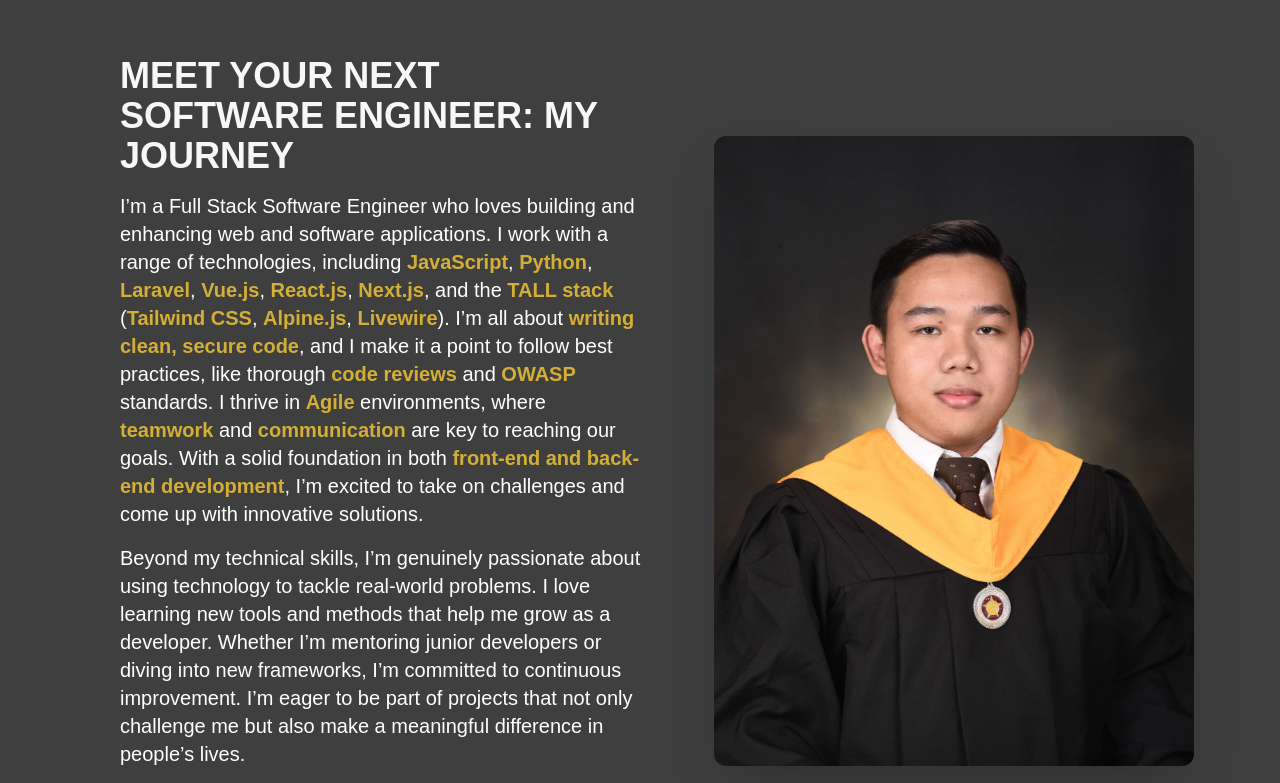
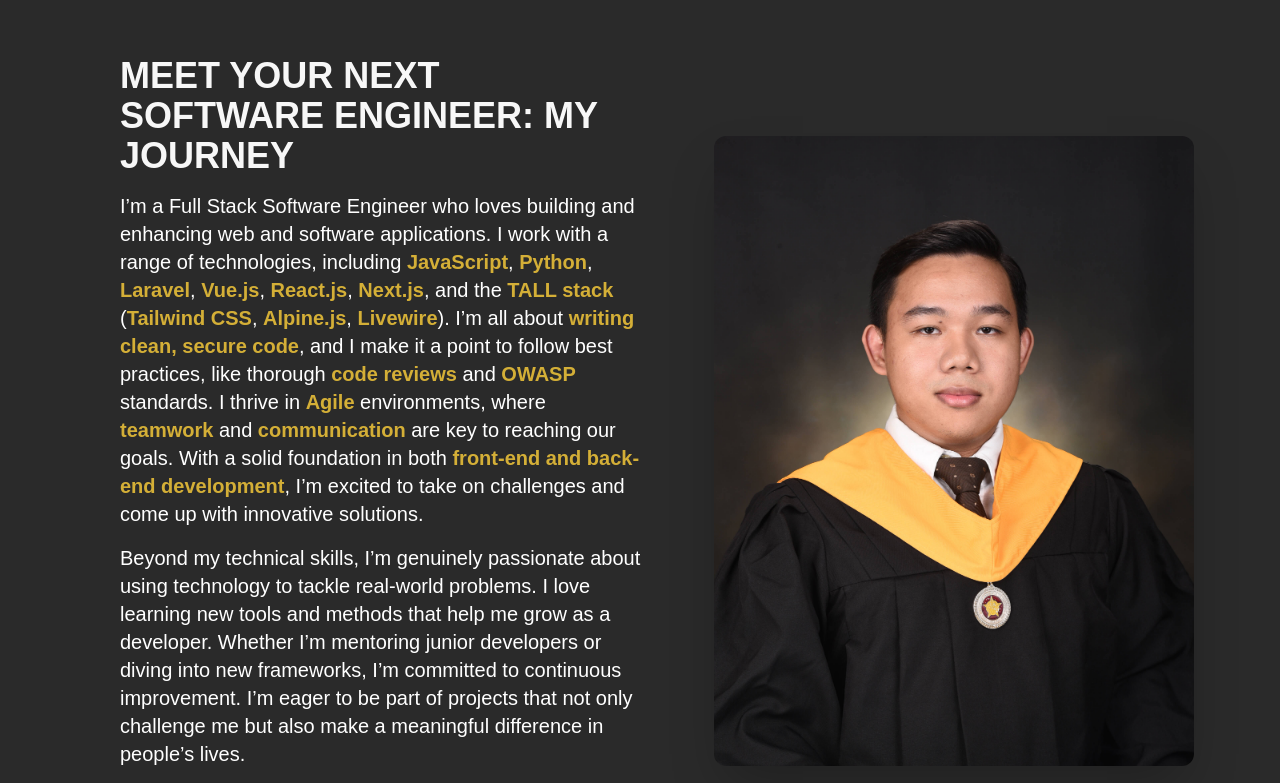
Before and after one commit to lancedalanon/my-portfolio, a Next.js app: page / in a window 1280 px wide. Shown: the part 800-1583 px from the top of the page. Built offline with nearby package versions, Linux system fonts and the light colour scheme.

Commit message:
Change background to be dark grey

```diff
--- a/components/home/AboutMeSection.tsx
+++ b/components/home/AboutMeSection.tsx
@@ -1,19 +1,11 @@
-import React, { useEffect, useRef, useState } from 'react';
+import React, { useEffect, useState } from 'react';
 import Image from 'next/image';
 import { FaDownload } from 'react-icons/fa';
 import { motion } from 'framer-motion';
 import { useInView } from 'react-intersection-observer';
 
-const typingSpeed = 50; // Speed of typing in milliseconds
-const fullHeaderText = "MEET YOUR NEXT SOFTWARE ENGINEER";
-
 const AboutMeSection: React.FC = () => {
-  // State for controlling visibility of text elements
-  const [showText, setShowText] = useState(false);
-  const [headerText, setHeaderText] = useState('');
-  const [isTypingComplete, setIsTypingComplete] = useState(false);
-  const [showCursor, setShowCursor] = useState(false); // State to control cursor visibility
-  const typingRef = useRef<number | null>(null);
+  const [showContent, setShowContent] = useState(false);
 
   // Use the inView hook to detect when the section is in the viewport
   const [ref, inView] = useInView({
@@ -21,81 +13,33 @@ const AboutMeSection: React.FC = () => {
     threshold: 0.4,
   });
 
-  // Typing effect for the header
+  // Show content when the section is in view
   useEffect(() => {
     if (inView) {
-      setShowCursor(true); // Show cursor when the section is in view
-      const type = (index: number) => {
-        if (index < fullHeaderText.length) {
-          typingRef.current = window.setTimeout(() => {
-            setHeaderText((prev) => prev + fullHeaderText.charAt(index));
-            type(index + 1);
-          }, typingSpeed);
-        } else {
-          setIsTypingComplete(true); // Mark typing as complete
+      setShowContent(true);
     }
-      };
-      type(0); // Start typing
-    }
-
-    return () => {
-      if (typingRef.current) {
-        clearTimeout(typingRef.current);
-      }
-    };
   }, [inView]);
-
-  // Handle showing paragraph and button after typing is done
-  useEffect(() => {
-    if (isTypingComplete) {
-      const pauseTimer = setTimeout(() => {
-        setShowCursor(false); // Hide cursor after the pause
-        setHeaderText(''); // Clear the header text
-        setShowText(true); // Show the rest of the content
-      }, 1000); // Pause for 1 second after typing is complete
-
-      return () => clearTimeout(pauseTimer);
-    }
-  }, [isTypingComplete]);
 
   return (
     <section
       id="about-me"
       ref={ref}
-      className="min-h-screen flex flex-col items-center justify-center text-center px-7 md:px-14 py-14 bg-custom-700"
+      className="min-h-screen flex flex-col items-center justify-center text-center px-7 md:px-14 py-14 bg-custom-800"
     >
-      {showCursor && (
-        <p className="text-4xl md:text-6xl font-bold text-custom-100">
-          {headerText}
-          {/* Conditionally render the blinking cursor while typing */}
-          {showCursor && (
-            <span className={`inline-block border-r-4 border-custom-100`}>
-              {!isTypingComplete && (<span className={`w-4 h-4 inline-block`} />)}
-            </span>
-          )}
-        </p>
-      )}
       <div className="grid grid-cols-1 md:grid-cols-2 gap-8 md:ml-14">
-        <div className="text-left px-2 flex flex-col justify-between">
-          <div>
+        {/* Text Section */}
+        <motion.div
+          className="text-left px-2 flex flex-col justify-between"
+          initial={{ opacity: 0, x: -50 }}
+          animate={{ opacity: showContent ? 1 : 0, x: showContent ? 0 : -50 }}
+          transition={{ duration: 1.5 }}
+        >
           <header>
-              <motion.h2
-                initial={{ opacity: 0 }}
-                animate={{ opacity: showText ? 1 : 0 }} // Use showText to control animation
-                transition={{ duration: 2 }}
-                className="text-3xl md:text-4xl font-bold text-custom-100 mb-4"
-              >
+            <h2 className="text-3xl md:text-4xl font-bold text-custom-100 mb-4">
               MEET YOUR NEXT SOFTWARE ENGINEER: MY JOURNEY
-              </motion.h2>
+            </h2>
           </header>
-            {showText && (
-              <>
-                <motion.p
-                  initial={{ opacity: 0 }}
-                  animate={{ opacity: showText ? 1 : 0 }} // Use showText to control animation
-                  transition={{ duration: 2 }}
-                  className="text-lg md:text-xl text-white mb-4"
-                >
+          <p className="text-lg md:text-xl text-white mb-4">
             I’m a Full Stack Software Engineer who loves building and enhancing web and software applications.
             I work with a range of technologies, including <strong className="text-accent">JavaScript</strong>, <strong className="text-accent">Python</strong>, <strong className="text-accent">Laravel</strong>, <strong className="text-accent">Vue.js</strong>, <strong className="text-accent">React.js</strong>, <strong className="text-accent">Next.js</strong>,
             and the <strong className="text-accent">TALL stack</strong> (<strong className="text-accent">Tailwind CSS</strong>, <strong className="text-accent">Alpine.js</strong>, <strong className="text-accent">Livewire</strong>).
@@ -103,45 +47,36 @@ const AboutMeSection: React.FC = () => {
             like thorough <strong className="text-accent">code reviews</strong> and <strong className="text-accent">OWASP</strong> standards.
             I thrive in <strong className="text-accent">Agile</strong> environments, where <strong className="text-accent">teamwork</strong> and <strong className="text-accent">communication</strong> are key to reaching our goals.
             With a solid foundation in both <strong className="text-accent">front-end and back-end development</strong>, I’m excited to take on challenges and come up with innovative solutions.
-                </motion.p>
-                <motion.p
-                  initial={{ opacity: 0 }}
-                  animate={{ opacity: showText ? 1 : 0 }} // Use showText to control animation
-                  transition={{ duration: 2 }} // Same duration for all elements
-                  className="text-lg md:text-xl text-white mb-4"
-                >
+          </p>
+          <p className="text-lg md:text-xl text-white mb-4">
             Beyond my technical skills, I’m genuinely passionate about using technology
             to tackle real-world problems. I love learning new tools and methods that help me grow as a developer.
             Whether I’m mentoring junior developers or diving into new frameworks, I’m committed to continuous improvement.
             I’m eager to be part of projects that not only challenge me but also make a meaningful difference in people’s
             lives.
-                </motion.p>
-              </>
-            )}
-          </div>
+          </p>
           <div className="flex justify-center md:justify-start">
-            {showText && (
             <motion.a
               className="flex items-center text-md md:text-lg bg-white text-custom-800 border border-custom-800 font-semibold px-6 py-4 rounded-full shadow hover:bg-gray-200 transition-all duration-200"
               href="/documents/Lance-Orville-Rosario-Dalanon-Resume.pdf"
               download
               aria-label="Download Lance Dalanon's CV"
               initial={{ opacity: 0 }}
-                animate={{ opacity: showText ? 1 : 0 }} // Use showText to control animation
-                transition={{ duration: 2 }} // Same duration for all elements
+              animate={{ opacity: showContent ? 1 : 0 }}
+              transition={{ duration: 1.5 }}
             >
               <FaDownload className="mr-2" />
               Download CV
             </motion.a>
-            )}
           </div>
-        </div>
-        <div className="flex items-center justify-center">
-          {showText && (
+        </motion.div>
+
+        {/* Image Section */}
         <motion.div
-              initial={{ opacity: 0 }}
-              animate={{ opacity: showText ? 1 : 0 }} // Control animation with showText
-              transition={{ duration: 2 }} // Same duration for all elements
+          className="flex items-center justify-center"
+          initial={{ opacity: 0, x: 50 }}
+          animate={{ opacity: showContent ? 1 : 0, x: showContent ? 0 : 50 }}
+          transition={{ duration: 1.5 }}
         >
           <Image
             src={`/images/lance-dalanon.jpg`}
@@ -151,8 +86,6 @@ const AboutMeSection: React.FC = () => {
             className="rounded-xl shadow-2xl"
           />
         </motion.div>
-          )}
-        </div>
       </div>
     </section>
   );
--- a/components/home/ExperienceSection.tsx
+++ b/components/home/ExperienceSection.tsx
@@ -106,7 +106,7 @@ const ExperienceSection: React.FC = () => {
     }, []);
 
     return (
-        <section ref={ref} id="experience" className="min-h-screen flex flex-col items-center justify-center px-8 py-14 bg-custom-700">
+        <section ref={ref} id="experience" className="min-h-screen flex flex-col items-center justify-center px-8 py-14 bg-custom-800">
             <h2 className="text-4xl md:text-5xl font-bold text-custom-100 text-center mb-10">
                 {totalYears > 0 ? `${totalYears} YEAR${totalYears > 1 ? 'S ' : ' '} AND ` : ''}
                 {totalMonths > 0 ? `${totalMonths} MONTH${totalMonths > 1 ? 'S ' : ' '}` : ''}
--- a/components/home/HomeSection.tsx
+++ b/components/home/HomeSection.tsx
@@ -54,7 +54,7 @@ const HomeSection: React.FC = () => {
   }, [isTypingComplete]);
 
   return (
-    <section id="home" className="relative min-h-screen flex flex-col items-center justify-center text-center overflow-hidden px-8">
+    <section id="home" className="relative min-h-screen flex flex-col items-center justify-center text-center overflow-hidden px-8 bg-custom-800">
       {/* Background Image */}
       <div className="absolute inset-0">
         <motion.div
```
Lines whose indentation alone changed are shown as unchanged.
